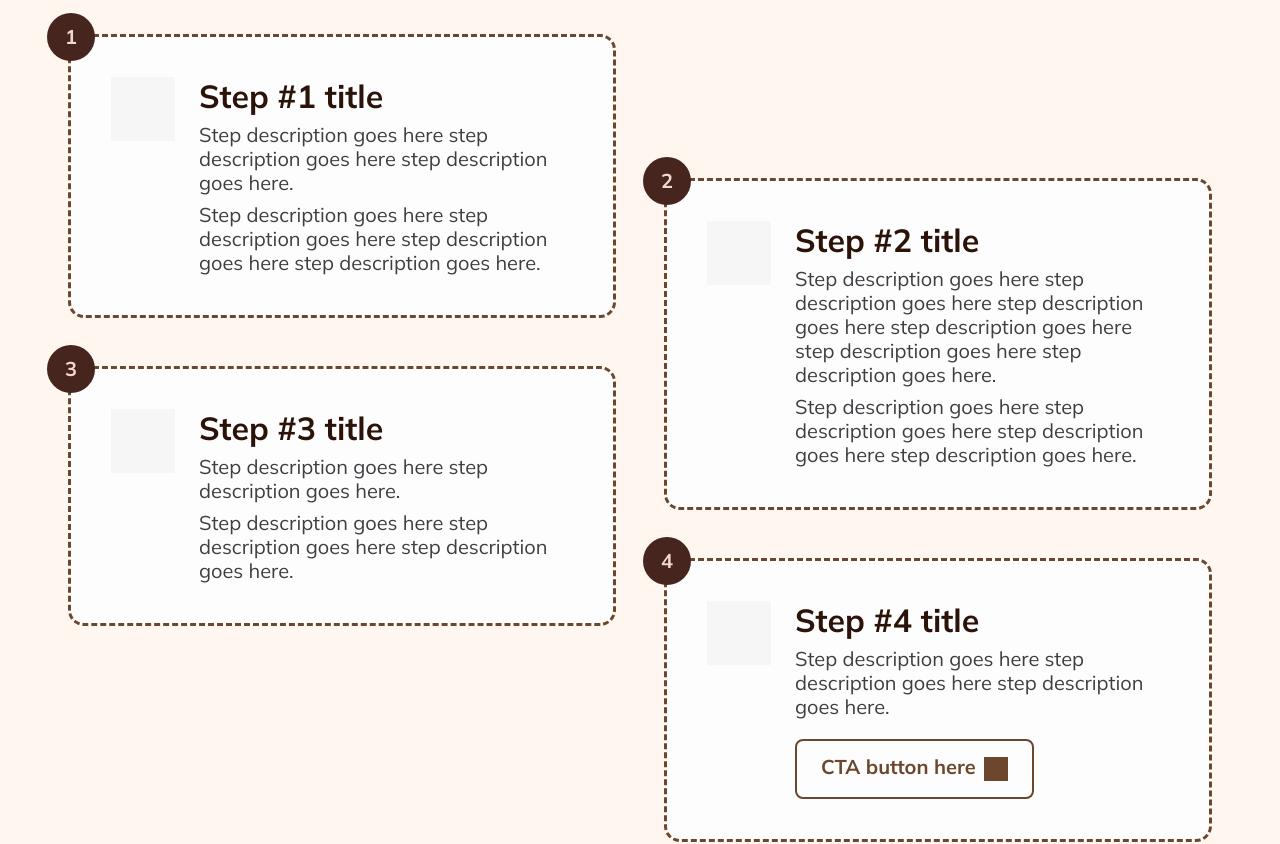
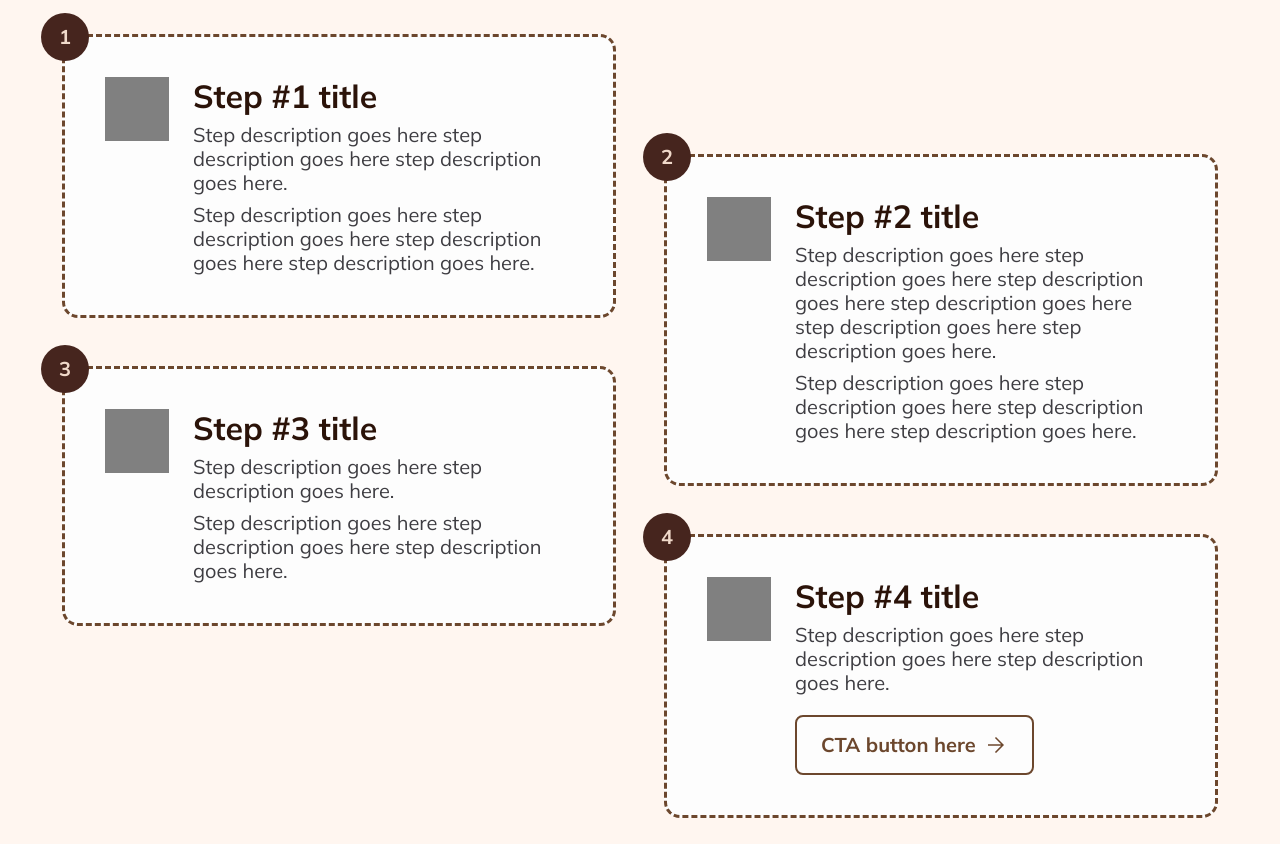
Before and after one commit to dot-slash-digital/tng-web, a Next.js app: page / in a window 1280 px wide. Shown: the part 2300-3144 px from the top of the page. Built offline with nearby package versions, Linux system fonts and the light colour scheme.

Commit message:
Code fixes

```diff
--- a/app/components/home/our-process.tsx
+++ b/app/components/home/our-process.tsx
@@ -1,75 +1,68 @@
+import Button, { ButtonType } from "@components/button";
 import SectionContainer from "@components/section-container";
 import content from "@content";
+import { ProcessItem } from "@types";
 
 import styles from "@styles/home/our-process.module.scss";
+
+const Card = ({
+  button,
+  description,
+  icon,
+  index,
+  title,
+}: ProcessItem & { index: number }) => {
+  return (
+    <div className={styles.card}>
+      <div className={styles.circle}>
+        <div className={styles.number}>{index + 1}</div>
+      </div>
+      <div
+        className={styles.icon}
+        style={{ backgroundColor: `url(${icon})` }}
+      />
+      <div>
+        <div className={styles["card-title"]}>{title}</div>
+        <div className={styles["card-description"]}>
+          {description.map((paragraph, index) => (
+            <div className={styles["card-paragraph"]} key={index}>
+              {paragraph}
+            </div>
+          ))}
+        </div>
+        {button && (
+          <div className={styles["card-button"]}>
+            <Button {...button} type={ButtonType.OUTLINE} />
+          </div>
+        )}
+      </div>
+    </div>
+  );
+};
 
 export default () => {
   const { list, title } = content.home.ourProcess;
 
+  const cards = [
+    list
+      .map((card, index) => ({ ...card, index }))
+      .filter(({ index }) => index % 2 === 0),
+    list
+      .map((card, index) => ({ ...card, index }))
+      .filter(({ index }) => index % 2 !== 0),
+  ];
+
   return (
     <div className={styles.component}>
       <SectionContainer>
-        <div className={styles.title}>{title}</div>
-        <div className={styles.container}>
-          <div className={styles["sub-container-left"]}>
-            {list.map((step, index) => (
-              <div key={index}>
-                {index % 2 === 0 && (
-                  <div className={styles.rectangle}>
-                    <div className={styles.circle}>
-                      <div className={styles["circle-num"]}>{index + 1}</div>
-                    </div>
-                    <div className={styles.square} />
-                    <div className={styles["text-box"]}>
-                      <div className={styles["sub-title"]}>{step.title}</div>
-                      {step.description.map((text, index) => (
-                        <div className={styles.description}>{text}</div>
-                      ))}
-                      {step.button && (
-                        <div className={styles.button}>
-                          <a
-                            className={styles["button-text"]}
-                            href={step.button.destination}
-                          >
-                            {step.button.label}
-                          </a>
-                          <div className={styles.icon} />
-                        </div>
-                      )}
-                    </div>
-                  </div>
-                )}
-              </div>
-            ))}
-          </div>
-          <div className={styles["sub-container-right"]}>
-            {list.map((step, index) => (
-              <div key={index}>
-                {index % 2 !== 0 && (
-                  <div className={styles.rectangle}>
-                    <div className={styles.circle}>
-                      <div className={styles["circle-num"]}>{index + 1}</div>
-                    </div>
-                    <div className={styles.square} />
-                    <div className={styles["text-box"]}>
-                      <div className={styles["sub-title"]}>{step.title}</div>
-                      {step.description.map((text, index) => (
-                        <div className={styles.description}>{text}</div>
-                      ))}
-                      {step.button && (
-                        <div className={styles.button}>
-                          <a
-                            className={styles["button-text"]}
-                            href={step.button.destination}
-                          >
-                            {step.button.label}
-                            <div className={styles.icon} />
-                          </a>
-                        </div>
-                      )}
-                    </div>
-                  </div>
-                )}
+        <div className={styles.content}>
+          <div className={styles.title}>{title}</div>
+          <div className={styles.columns}>
+            {cards.map((column, columnIndex) => (
+              <div className={styles.column} key={columnIndex}>
+                {column.map((card) => (
+                  <Card {...card} key={card.index} />
+                ))}
               </div>
             ))}
           </div>
--- a/app/styles/components/home/our-process.module.scss
+++ b/app/styles/components/home/our-process.module.scss
@@ -3,111 +3,91 @@
 
 .component {
   background-color: colors.$brown-100;
+  padding: 120px 0;
+}
+
+.content {
   display: flex;
   flex-direction: column;
   align-items: center;
+  gap: 56px;
 }
+
 .title {
   @include fonts.header-2;
   color: colors.$brown-600;
-  padding-top: 120px;
-  padding-bottom: 56px;
-  text-align: center;
 }
 
-.container {
+.columns {
+  display: grid;
+  grid-template-columns: repeat(2, 1fr);
+  gap: 48px;
+}
+
+.column {
   display: flex;
-  align-items: flex-start;
-  justify-content: center;
+  flex-direction: column;
   gap: 48px;
-  padding: 0px 32px 120px 32px;
+
+  &:last-child {
+    padding-top: 120px;
+  }
+}
+
+.card {
+  background-color: colors.$white;
+  border: 3px dashed colors.$brown-400;
+  border-radius: 16px;
+  padding: 40px;
+  display: flex;
+  gap: 24px;
+  position: relative;
+  width: 468px;
 }
 
 .circle {
-  width: 48px;
-  height: 48px;
   background-color: colors.$brown-500;
-  border-radius: 50%;
   position: absolute;
   top: -24px;
   left: -24px;
+  width: 48px;
+  height: 48px;
+  border-radius: 50%;
   display: flex;
   align-items: center;
   justify-content: center;
 }
 
-.sub-container-left {
-  display: flex;
-  flex-direction: column;
-  gap: 24px;
+.number {
+  @include fonts.paragraph-bold;
+  color: colors.$brown-200;
 }
 
-.sub-container-right {
-  padding-top: 120px;
-  display: flex;
-  flex-direction: column;
-  gap: 24px;
+.icon {
+  flex-shrink: 0;
+  width: 64px;
+  height: 64px;
+  background-color: gray;
 }
 
-.rectangle {
-  width: 462px;
-  display: flex;
-  padding: 40px;
-  gap: 24px;
-  align-items: flex-start;
-  border-radius: 16px;
-  border: 3px dashed colors.$brown-400;
-  background-color: colors.$white;
-  position: relative;
+.card-title {
+  @include fonts.header-4;
+  color: colors.$brown-600;
+  margin-bottom: 8px;
 }
 
-.text-box {
+.card-description {
   display: flex;
   flex-direction: column;
   gap: 8px;
 }
 
-.sub-title {
-  @include fonts.header-4;
-  color: colors.$brown-600;
-  align-self: stretch;
-}
-
-.square {
-  width: 64px;
-  height: 64px;
-  background: colors.$gray-100;
-  flex-shrink: 0;
-}
-
-.description {
+.card-paragraph {
   @include fonts.paragraph;
   color: colors.$gray-300;
 }
 
-.button {
+.card-button {
   display: flex;
+  margin-top: 20px;
 }
-
-.button-text {
-  @include fonts.paragraph-bold;
-  color: colors.$brown-400;
-  display: flex;
-  gap: 8px;
-  text-decoration: none;
-  margin-top: 12px;
-  padding: 16px 24px;
-  border: 2px solid colors.$brown-400;
-  border-radius: 8px;
-}
-
-.circle-num {
-  @include fonts.paragraph-bold;
-  color: colors.$brown-200;
-}
-
-.icon {
-  width: 24px;
-  height: 24px;
-  background-color: colors.$brown-400;
-}
```
